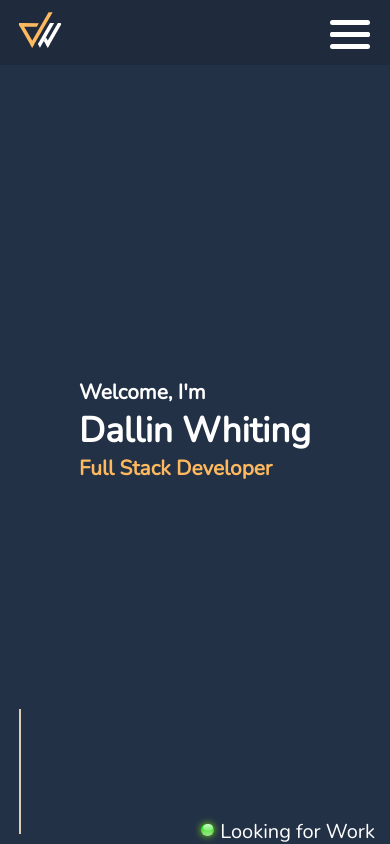
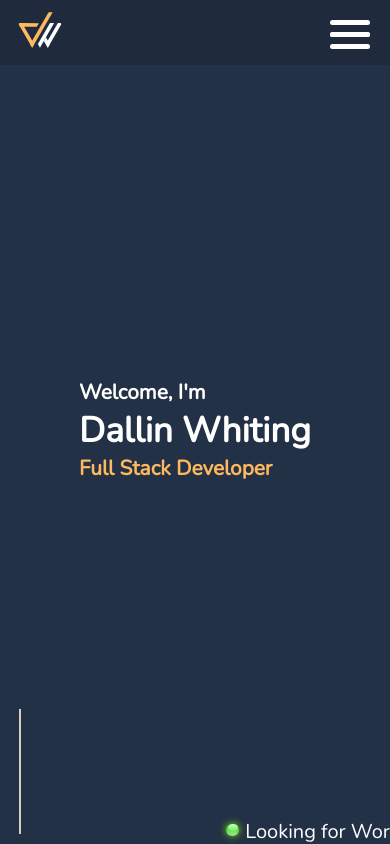
Before and after one commit to dkwhiting/personal-portfolio, a React (Vite) app: page / in a window 390 px wide. Shown: the top 844 px of the page. Built offline with nearby package versions, Linux system fonts and the light colour scheme; some icons are missing.

Commit message:
changed padding

```diff
--- a/src/App.css
+++ b/src/App.css
@@ -208,7 +208,6 @@ a:hover {
 #contact textarea {
   resize: both;
 }
-
 
 #projects {
   display: flex;
@@ -585,7 +584,7 @@ a:hover {
   }
 
   .section {
-    padding: 50px 70px;
+    padding: 50px 45px;
 
   }
 
@@ -593,9 +592,6 @@ a:hover {
     right: -55px;
     font-family: 'Nunito', sans-serif;
   }
-
-  .status-indicator p {}
-
 
   #home .left {
     align-items: center;
@@ -613,7 +609,7 @@ a:hover {
   }
 
   #home .intro .lg {
-    font-size: 3rem;
+    font-size: 3.25rem;
   }
 
   #home .intro .med,
```
